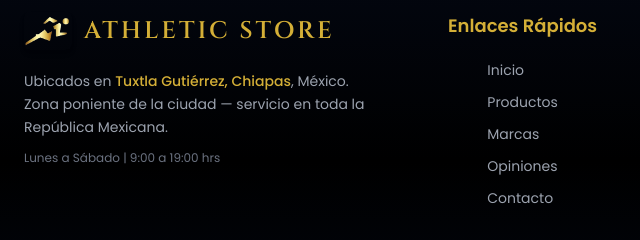
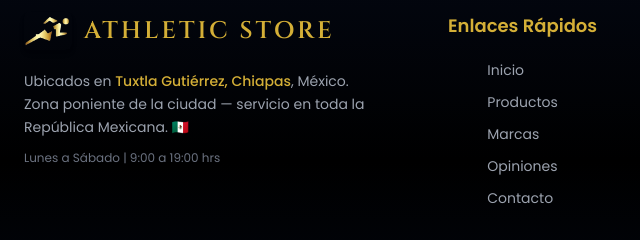
Before and after one commit to Angel112005/Landing-Page-Athletic-Store, a plain HTML site: page index.html in a window 1280 px wide. Shown: the part 4686-4926 px from the top of the page, 0-640 px from the left. Drawn offline with nearby package versions, Linux system fonts and the light colour scheme; some packages are replaced by stand-ins of ours; a script that the page names is missing.

Commit message:
Emoji mexico en footer

```diff
--- a/index.html
+++ b/index.html
@@ -489,7 +489,8 @@
           </div>
           <p class="text-sm leading-relaxed max-w-sm text-center md:text-left">
             Ubicados en <span class="text-gold font-medium">Tuxtla Gutiérrez, Chiapas</span>, México.<br />
-            Zona poniente de la ciudad — servicio en toda la República Mexicana.
+            Zona poniente de la ciudad — servicio en toda la República Mexicana. 🇲🇽
+
           </p>
           <p class="text-gray-500 text-xs">Lunes a Sábado | 9:00 a 19:00 hrs</p>
         </div>
```
